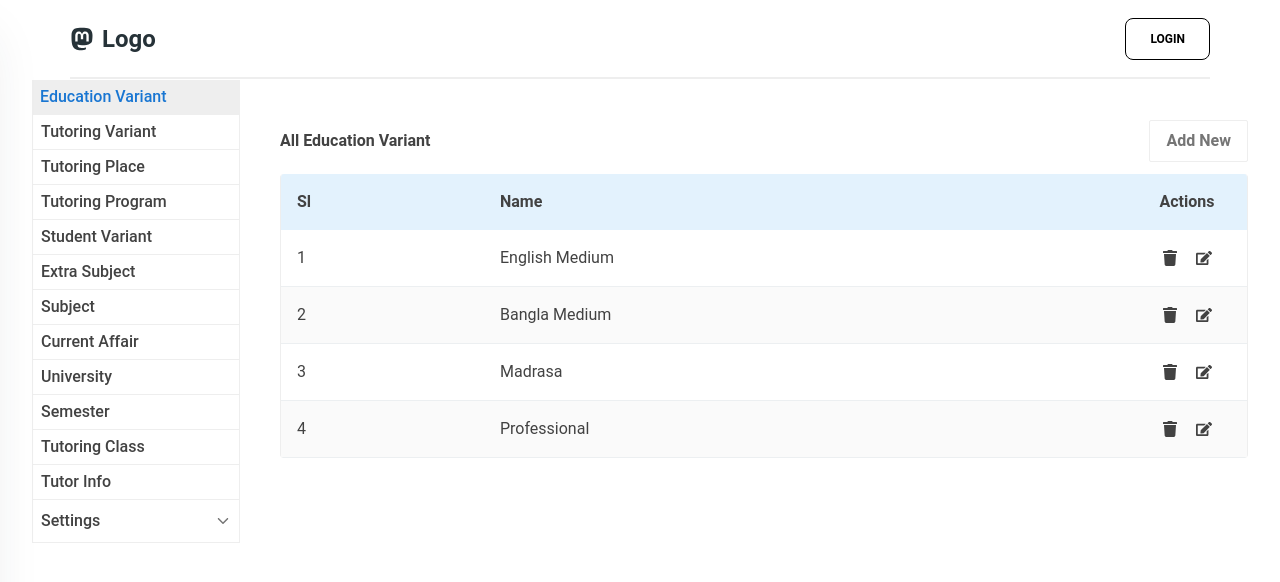
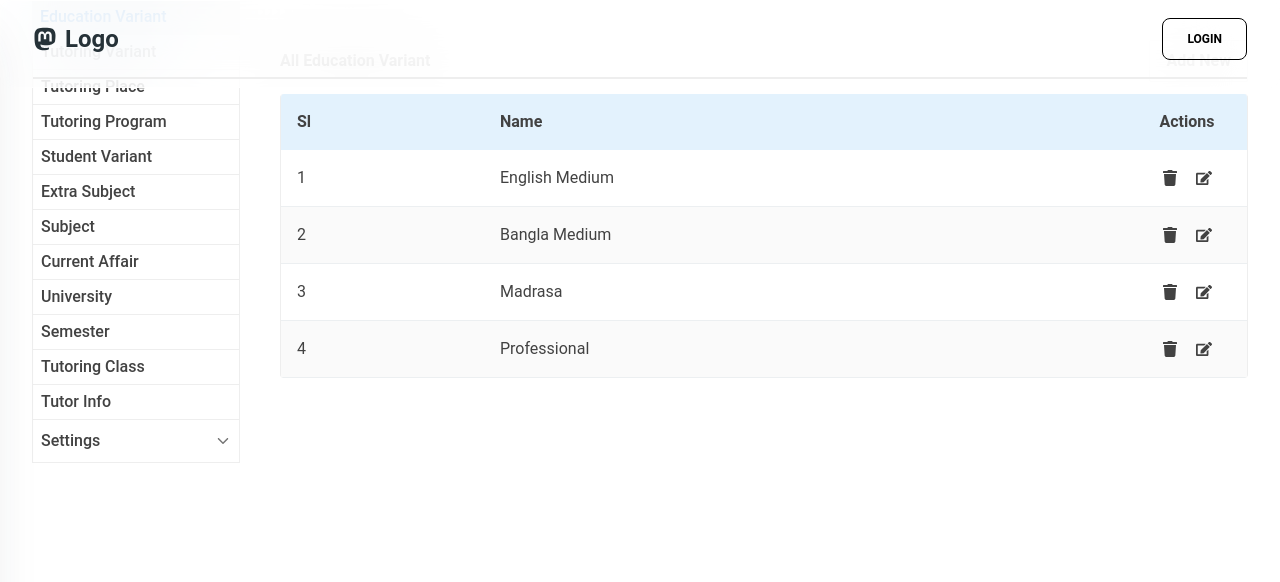
Before and after one commit to maruf-hasann/addds, a React (Vite) app: page /all-education-variants in a window 1280 px wide. Shown: the top 582 px of the page. Built offline with nearby package versions, Linux system fonts and the light colour scheme.

Commit message:
layout view changed

```diff
--- a/src/Layout/Main.jsx
+++ b/src/Layout/Main.jsx
@@ -24,7 +24,7 @@ const Main = () => {
   return (
     <>
       <Header />
-      <div className="flex mx-auto max-w-screen-2xl gap-10 px-4 lg:px-8">
+      <div className="flex gap-10 px-4 lg:px-8">
         {showSideBar && (
           <div className="w-52 min-h-[calc(100vh-60px)] min-lg:h-[calc(100vh-80px)]">
             <MainSideBar />
--- a/src/Layout/MainSideBar/MainSideBar.jsx
+++ b/src/Layout/MainSideBar/MainSideBar.jsx
@@ -153,7 +153,7 @@ const MainSideBar = () => {
                 onClick={() => handleOpen(menu?.id)}
                 className="flex items-center justify-between border p-2 cursor-pointer"
               >
-                <Typography variant="h6" className="text-gray-800 font-medium capitalize">
+                <Typography variant="h6" className={`text-gray-800 font-medium capitalize ${open === menu?.id && 'text-purple-500'}`}>
                   {menu?.name}
                 </Typography>
                 {open === menu?.id ? (
@@ -163,13 +163,13 @@ const MainSideBar = () => {
                 )}
               </div>
               <AccordionBody className="py-0">
-                <div className="grid grid-cols-1 border">
+                <div className="grid grid-cols-1 ">
                   {menu?.subMenus?.map((sMenu, idx) => (
                     <NavLink
                       key={idx}
                       to={`${sMenu?.url}`}
                       // className="py-1 hover:bg-blue-gray-50 px-3 capitalize"
-                      className={({ isActive }) => (isActive ? ' block antialiased tracking-normal font-sans text-base font-medium leading-relaxed text-blue-700 capitalize py-1 pl-3' : 'block antialiased tracking-normal font-sans text-base font-medium leading-relaxed text-gray-800 hover:text-gray-700 capitalize py-1 pl-3')}
+                      className={({ isActive }) => (isActive ? ' block antialiased tracking-normal font-sans text-base font-medium leading-relaxed text-blue-700 capitalize py-1 pl-3 border border-t-0' : 'block antialiased tracking-normal font-sans text-base font-medium leading-relaxed text-gray-800 hover:text-gray-700 capitalize py-1 pl-3 border border-t-0')}
                     >
                       {sMenu?.name}
                     </NavLink>
--- a/src/components/Shared/Navbar/Navbar.jsx
+++ b/src/components/Shared/Navbar/Navbar.jsx
@@ -22,8 +22,8 @@ export function Header() {
 
   return (
     <>
-      <Navbar className="mx-auto max-w-screen-2xl pt-2 px-4 lg:px-8 lg:pt-4 shadow-none pb-0">
-        <div className="container mx-auto flex items-center justify-between text-blue-gray-900 border-b-2 pb-2 lg:pb-4">
+      <Navbar className="pt-2 w-full max-w-full fixed px-4 lg:px-8 lg:pt-4 shadow-none pb-0">
+        <div className=" flex items-center justify-between text-blue-gray-900 border-b-2 mb-2 pb-2 lg:pb-4">
           <div className="flex items-center gap-5 lg:hidden">
             {/* open drawer icon */}
             <IconButton
```
